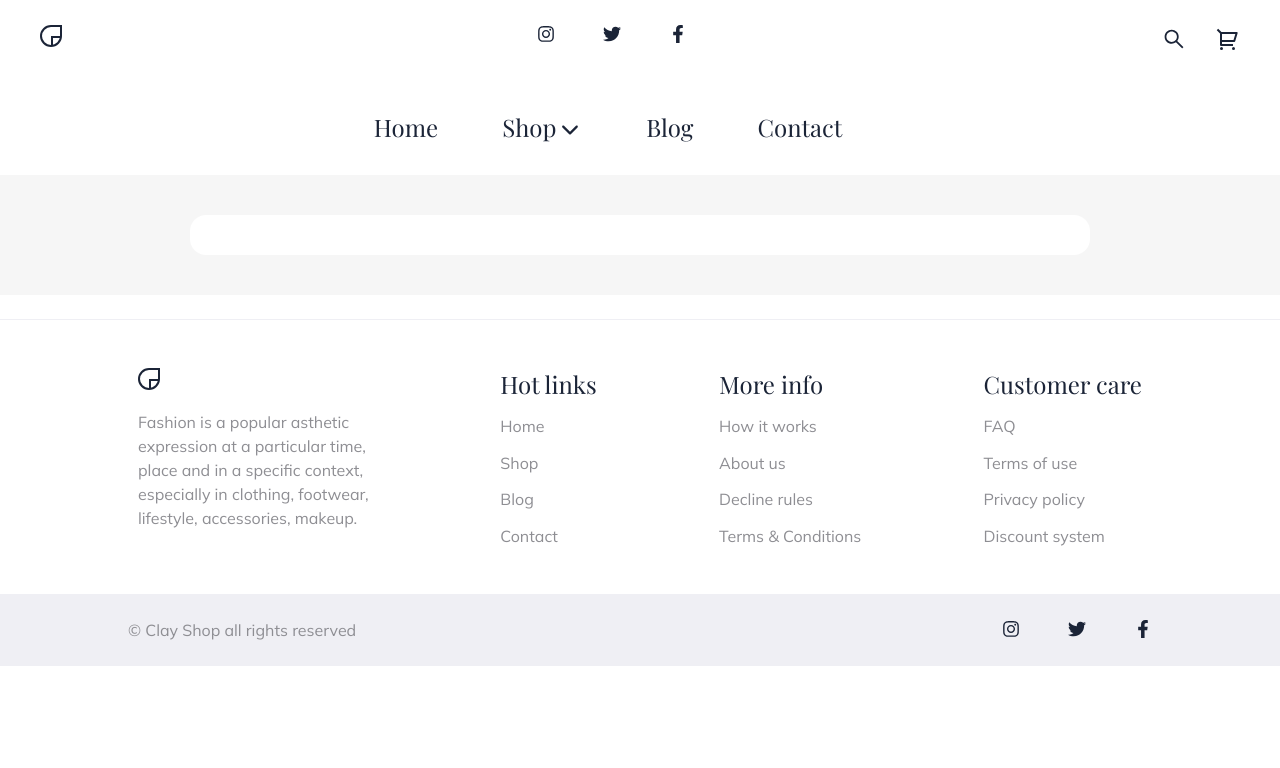
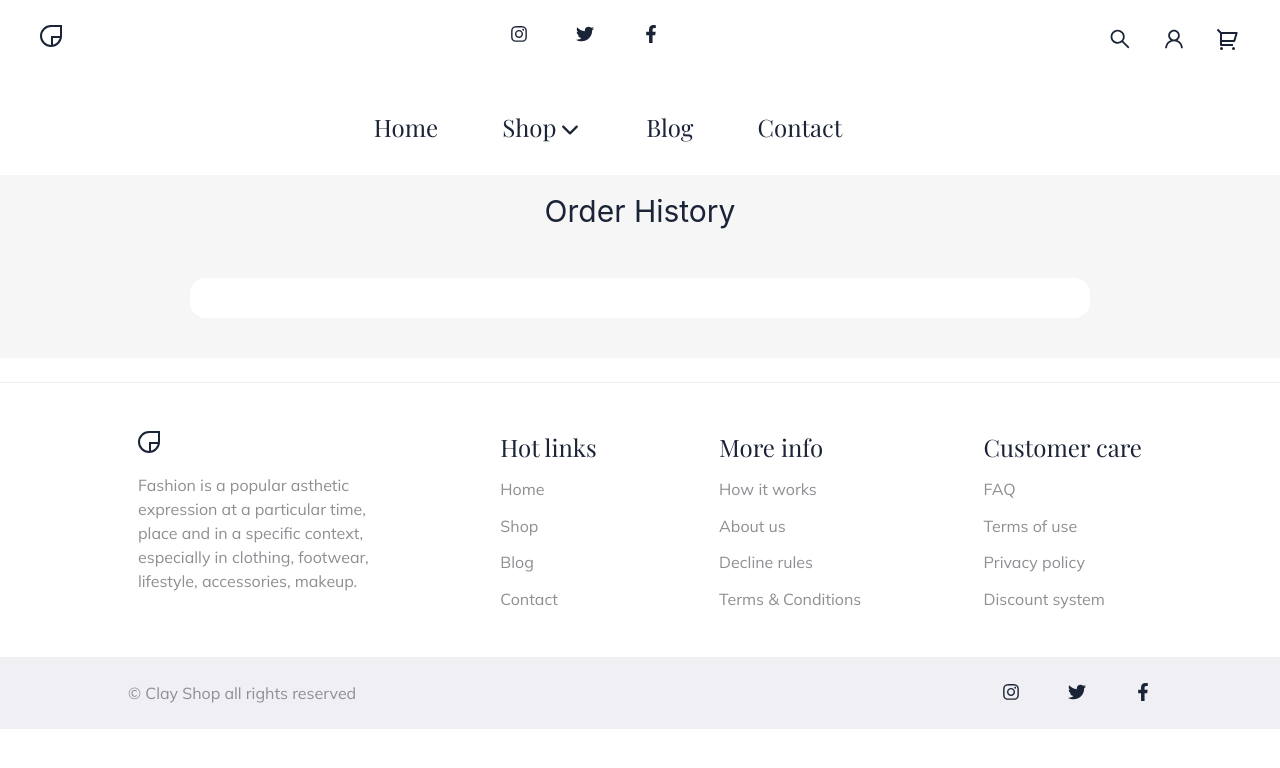
Before and after one commit to romRDX/Clothes-eCommerce, a React (Create React App) app: page /history in a window 1280 px wide. Shown: the top 768 px of the page. Built offline with nearby package versions, Linux system fonts and the light colour scheme.

Commit message:
Order history page hotfix

```diff
--- a/src/components/Header/index.jsx
+++ b/src/components/Header/index.jsx
@@ -1,7 +1,7 @@
 import React, { useCallback } from 'react';
 import { Link, useHistory } from 'react-router-dom';
 
-import { AiOutlineSearch } from 'react-icons/ai';
+import { AiOutlineSearch, AiOutlineUser } from 'react-icons/ai';
 import { RiShoppingCart2Line } from 'react-icons/ri';
 
 import NavBar from '../NavBar';
@@ -30,6 +30,7 @@ const Header = () => {
 
           <div>
             <AiOutlineSearch />
+            <Link to='/history'><AiOutlineUser /></Link>
             <RiShoppingCart2Line onClick={goToShop} />
           </div>
         </HeaderTopBar>
--- a/src/pages/OrderHistory/index.jsx
+++ b/src/pages/OrderHistory/index.jsx
@@ -22,6 +22,7 @@ const OrderHistory = () => {
   return (
     <Container>
       <Header />
+      <p>Order History</p>
       <Content>
         {
           orderHistory.map((order) => (
--- a/src/pages/OrderHistory/styles.js
+++ b/src/pages/OrderHistory/styles.js
@@ -7,8 +7,11 @@ export const Container = styled.div`
   color: var(--black);
   background: var(--gray-1);
 
-  h1 {
+  > p {
     color: var(--black);
+    font-size: 30px;
+    line-height: 33px;
+    margin: 20px auto 10px;
   }
 `;
 
```
